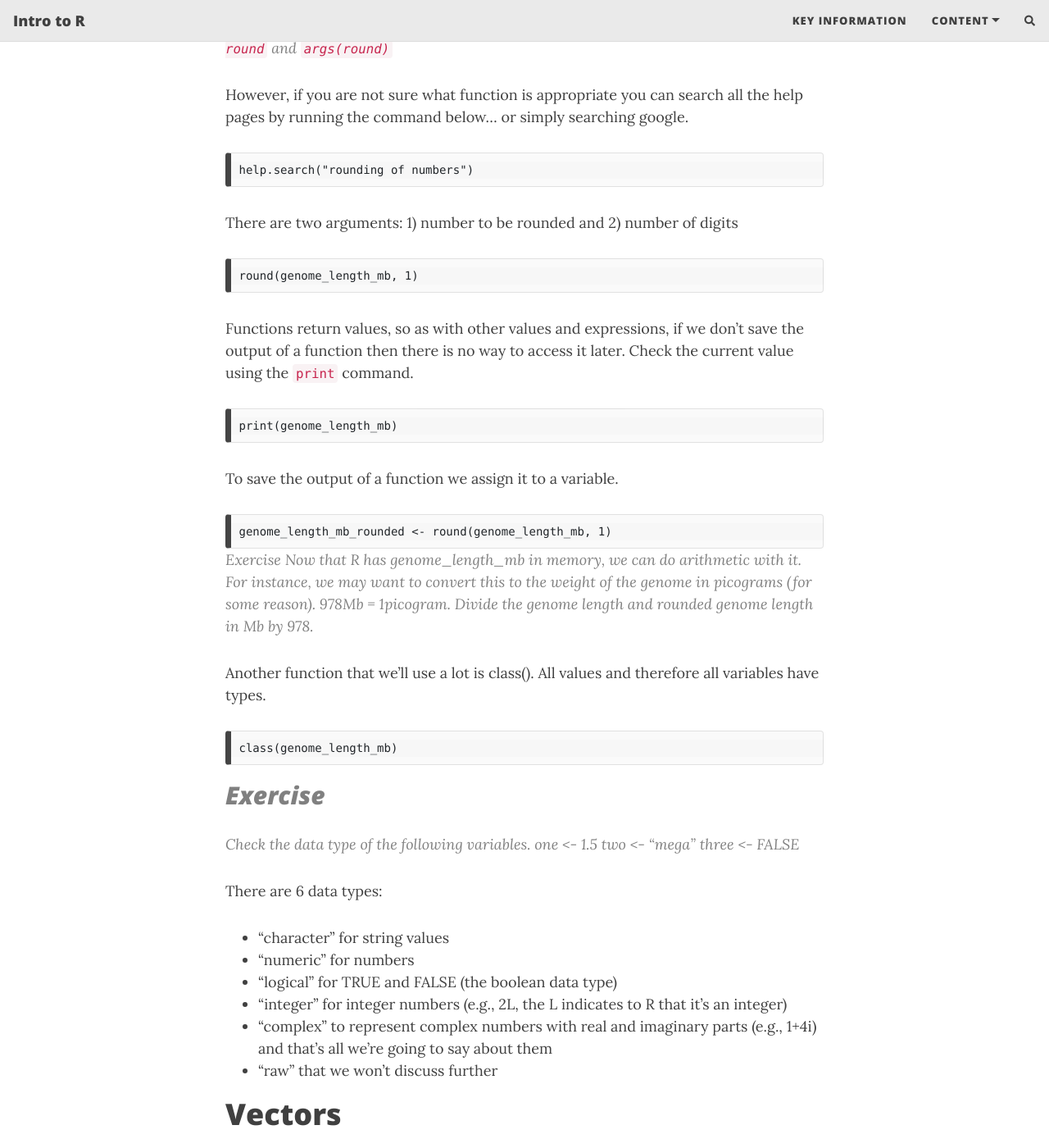
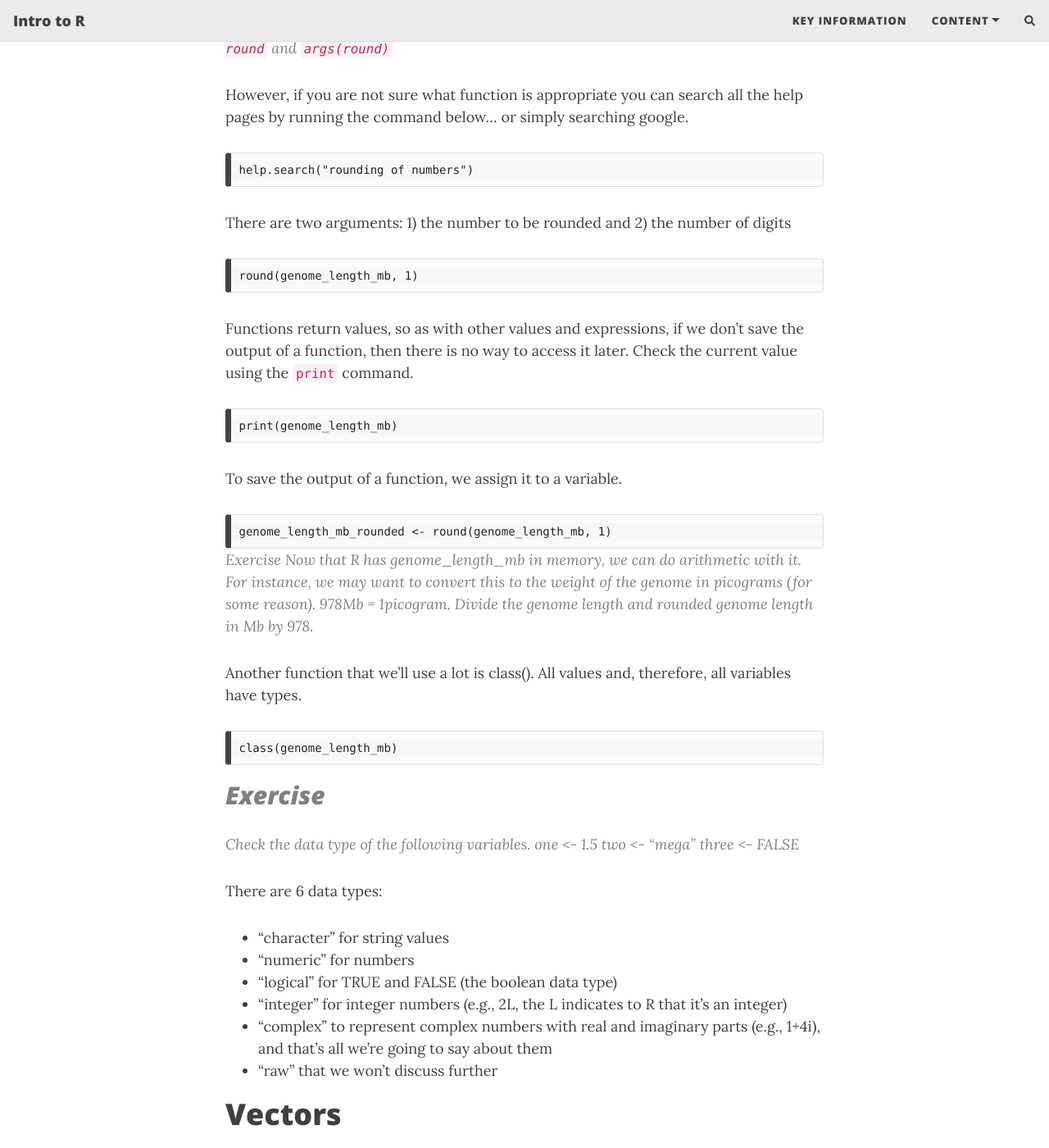
Before and after one commit to theheking/intro-to-r, a Jekyll site: the page built from content/2_datatypes.md, in a window 1280 px wide and 1400 px high, scrolled down 2027 px. Shown: the whole window at 82% size. Built offline with Jekyll 4.4.1, drawn with Linux system fonts in a browser that asks for light colours; nearby versions of some CDN libraries; comment, search, counter and statistics services are not loaded; a file with an impossible date is left out; some of the changed text lies outside the part shown.

Commit message:
Update 2_datatypes.md

````diff
--- a/content/2_datatypes.md
+++ b/content/2_datatypes.md
@@ -77,18 +77,18 @@ help.search("rounding of numbers")
 ```
 
 
-There are two arguments: 1) number to be rounded and 2) number of digits
+There are two arguments: 1) the number to be rounded and 2) the number of digits
 ```
 round(genome_length_mb, 1)
 ```
 
-Functions return values, so as with other values and expressions, if we don’t save the output of a function then there is no way to access it later.
+Functions return values, so as with other values and expressions, if we don’t save the output of a function, then there is no way to access it later.
 Check the current value using the `print` command.
 ```
 print(genome_length_mb)
 ```
 
-To save the output of a function we assign it to a variable.
+To save the output of a function, we assign it to a variable.
 ```
 genome_length_mb_rounded <- round(genome_length_mb, 1)
 ```
@@ -100,7 +100,7 @@ genome_length_mb_rounded <- round(genome_length_mb, 1)
 > Divide the genome length and rounded genome length in Mb by 978.
 
 
-Another function that we’ll use a lot is class(). All values and therefore all variables have types.
+Another function that we’ll use a lot is class(). All values and, therefore, all variables have types.
 ```
 class(genome_length_mb)
 ```
@@ -121,7 +121,7 @@ There are 6 data types:
 - "numeric" for numbers
 - "logical" for TRUE and FALSE (the boolean data type)
 - "integer" for integer numbers (e.g., 2L, the L indicates to R that it’s an integer)
-- "complex" to represent complex numbers with real and imaginary parts (e.g., 1+4i) and that’s all we’re going to say about them
+- "complex" to represent complex numbers with real and imaginary parts (e.g., 1+4i), and that’s all we’re going to say about them
 - "raw" that we won’t discuss further
 
 
@@ -160,7 +160,7 @@ We can extract multiple elements at a time by specifying multiple indices inside
 > Using model_org[c()]
 >
 >
-> 2) However, this is laborious. If we were dealing with a much longer vector- we can use the `seq()` function to quickly create sequences of numbers.
+> 2) However, this is laborious. If we were dealing with a much longer vector- we can use the `seq()` function to create sequences of numbers quickly.
 > Use the help command to find how to form that repeating element. Fill in the blank to select the even elements of model_org using the seq() function.
 >
 
````
Also changed, not shown: other parts of content/2_datatypes.md (+2 -2 lines).
